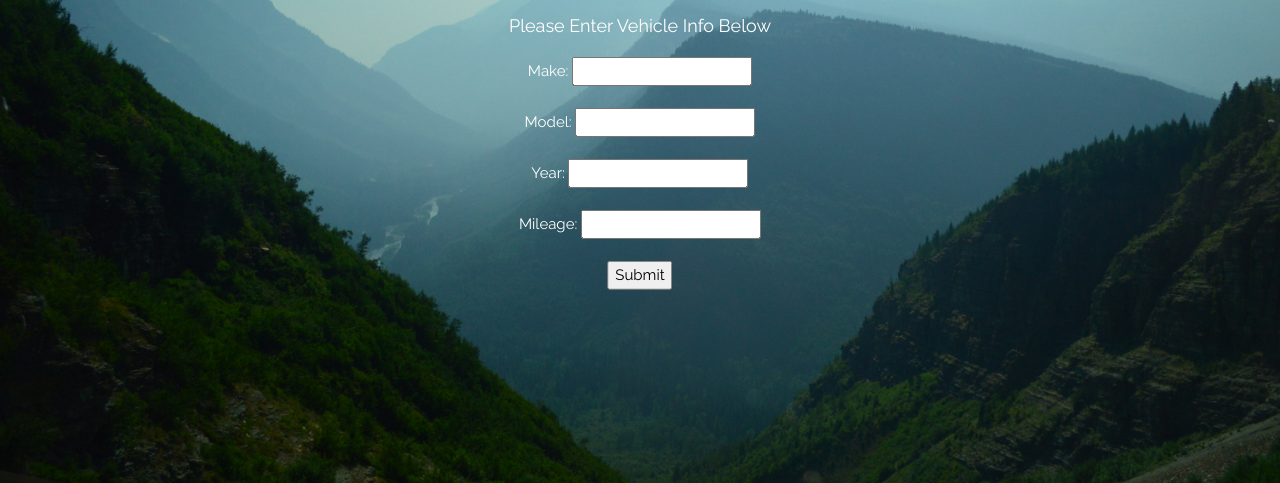
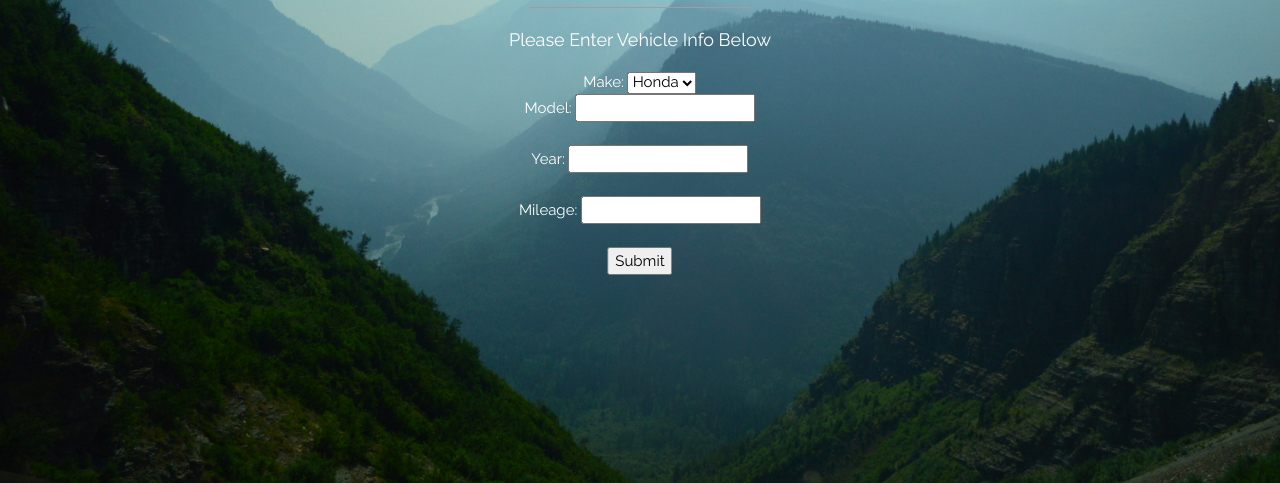
Before and after one commit to CSUF-ACM/electric-vehicle-map, a website: page views/index.html in a window 1280 px wide. Shown: the part 317-800 px from the top of the page. Drawn offline with nearby package versions, Linux system fonts and the light colour scheme.

Commit message:
test options

```diff
--- a/views/index.html
+++ b/views/index.html
@@ -28,9 +28,15 @@ body, html {height: 100%}
     <p class="w3-large w3-center">Please Enter Vehicle Info Below</p>
 <center>
   <form action="/pageTwo">
-        Make:  <input type="text" name="Make" value=" "><br>
+    <label>Make:</label>
+    <select name = "Make">
+          <option>Honda</option>
+          <option>Tesla</option>
+          <option>Ford</option>
+          <option>Nissan</option>
+          <option>Chevy</option>
+        </select>
         <br />
-
         Model:  <input type="text" name="Model" value=" "><br>
         <br />
 
```
Also changed, not shown: 1 other file.
